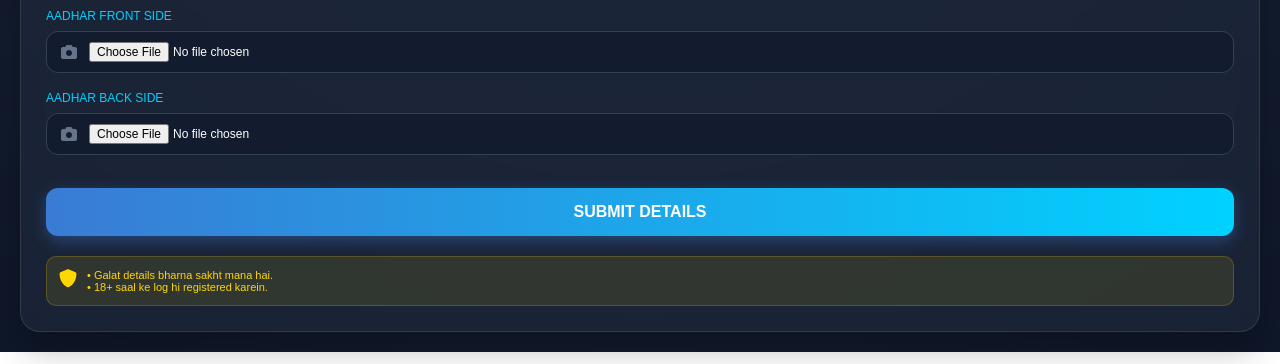
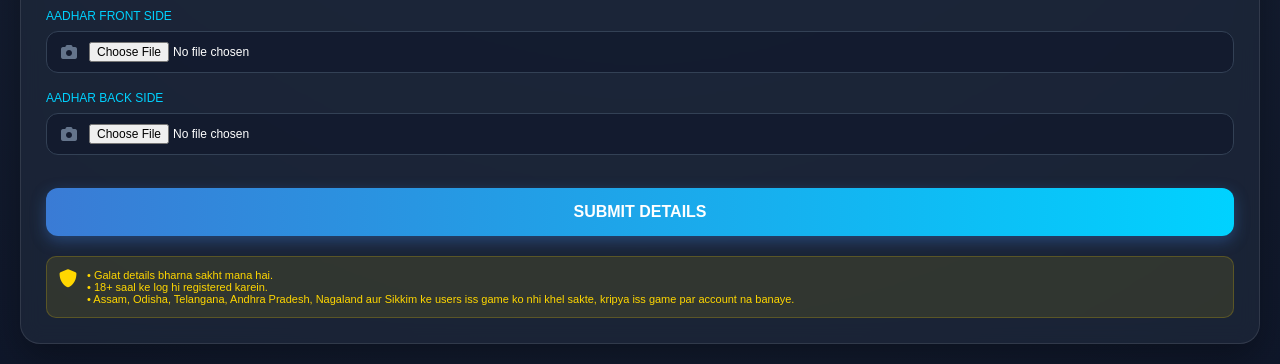
Before and after one commit to KheloBhaiLudo/khelbhailudo, a website: page kyc.html in a window 1280 px wide. Shown: the part 521-885 px from the top of the page. Drawn offline with Linux system fonts and the light colour scheme.

Commit message:
Update kyc.html

```diff
--- a/kyc.html
+++ b/kyc.html
@@ -146,6 +146,7 @@
                 <div>
                     <div>• Galat details bharna sakht mana hai.</div>
                     <div>• 18+ saal ke log hi registered karein.</div>
+                    <div>• Assam, Odisha, Telangana, Andhra Pradesh, Nagaland aur Sikkim ke users iss game ko nhi khel sakte, kripya iss game par account na banaye.</div>
                 </div>
             </div>
         </div>
```
